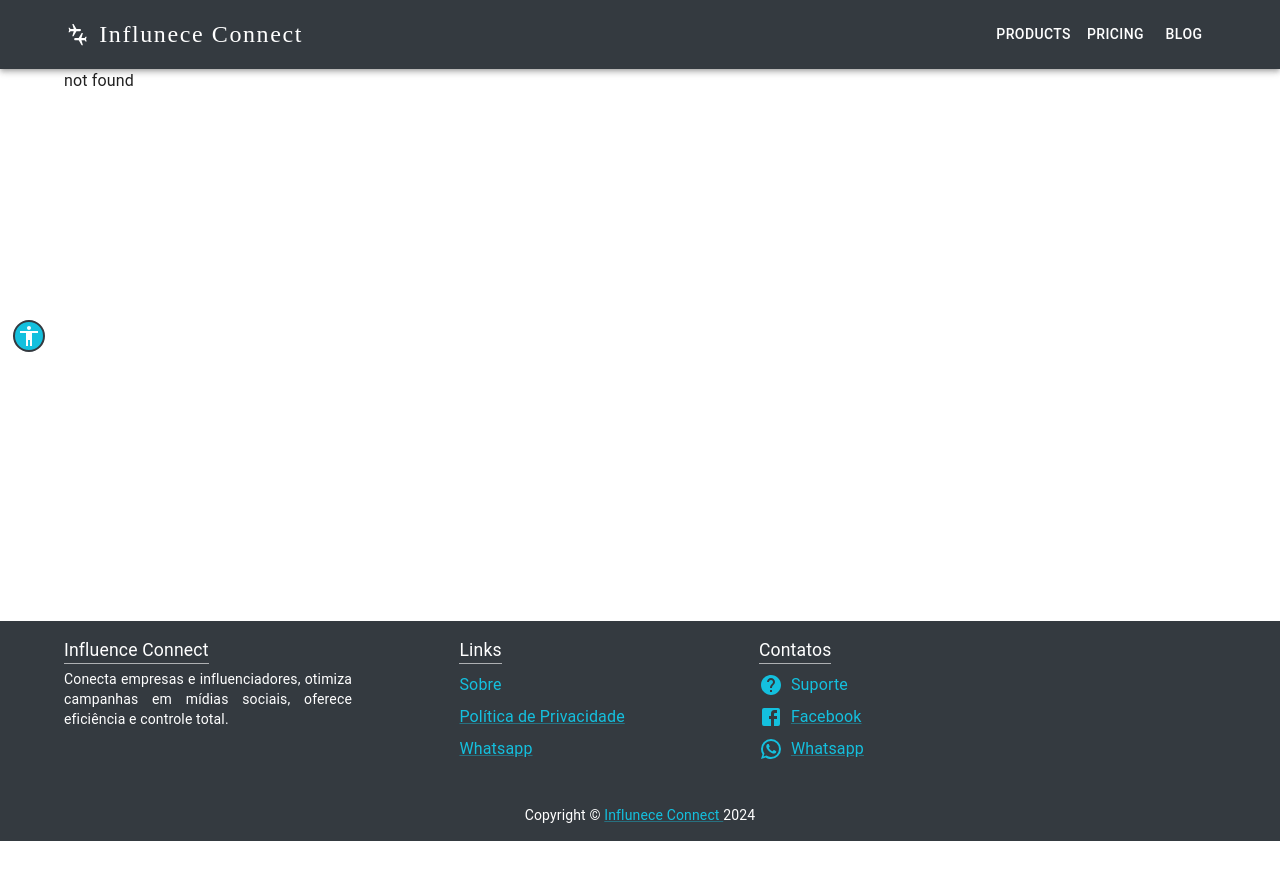
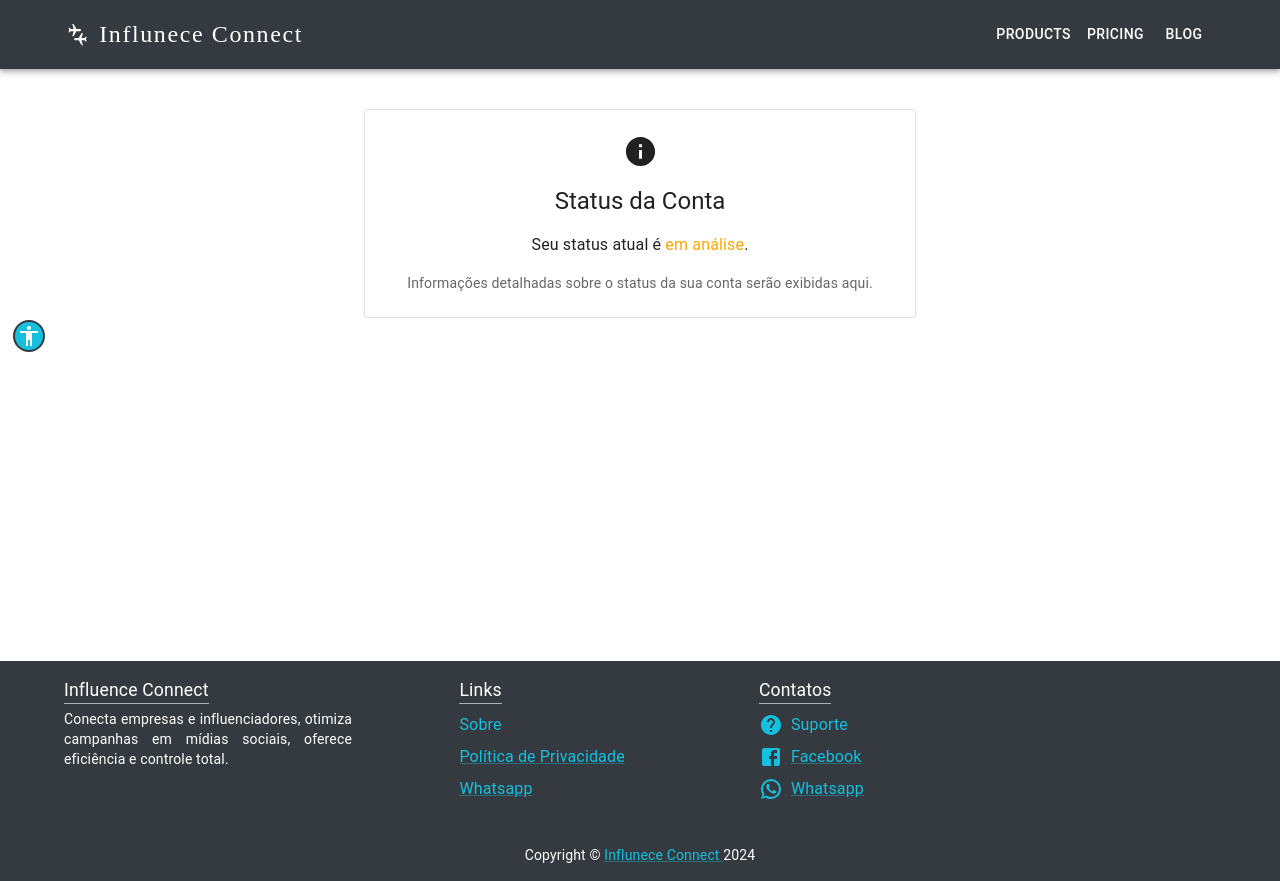
Before and after one commit to InfluenceConnect/front, a React (Vite) app: page /accountStatus in a window 1280 px wide. Before the commit the page ends 841 px from the top, so only its background shows below. Built offline with nearby package versions, Linux system fonts and the light colour scheme.

Commit message:
Pagina Accountstatus adicionada,  rotas adicionadas para essa pagina.

```diff
--- a/src/Router.tsx
+++ b/src/Router.tsx
@@ -10,6 +10,7 @@
 import { Container, CssBaseline } from "@mui/material";
 import Register from "./pages/company/register/Register";
 import RegisterNicheInfluencer from "./pages/influencer/register/RegisterNiche";
+import AccountStatus from './pages/login/AccountStatus';
 
 const Router = () => {
   return (
@@ -30,6 +31,7 @@
             path="/registerNicheInfluence"
             element={<RegisterNicheInfluencer />}
           />
+          <Route path="/accountStatus" element={<AccountStatus />} />
           <Route path="*" element={<h1>not found</h1>} />
         </Routes>
       </Container>
--- /dev/null
+++ b/src/pages/login/AccountStatus.tsx
@@ -0,0 +1,34 @@
+import React from 'react';
+import { Container, Card, Typography, Box } from '@mui/material';
+import InfoIcon from '@mui/icons-material/Info';
+
+const AccountStatus: React.FC = () => {
+  const status = "em análise";
+
+  const statusStyles: { [key: string]: any } = {
+    "em análise": { color: 'orange' },
+    "recusada": { color: 'red' },
+    "desativada": { color: 'gray' }
+  };
+
+  return (
+    <Container maxWidth="sm" sx={{ mt: 5 }}>
+      <Card variant="outlined" sx={{ textAlign: 'center', p: 3 }}>
+        <Box display="flex" justifyContent="center" alignItems="center" mb={2}>
+          <InfoIcon fontSize="large" />
+        </Box>
+        <Typography variant="h5" component="div">
+          Status da Conta
+        </Typography>
+        <Typography variant="body1" component="p" sx={{ my: 2 }}>
+          Seu status atual é <span style={statusStyles[status]}>{status}</span>.
+        </Typography>
+        <Typography variant="body2" color="text.secondary">
+          Informações detalhadas sobre o status da sua conta serão exibidas aqui.
+        </Typography>
+      </Card>
+    </Container>
+  );
+};
+
+export default AccountStatus;
```
Also changed, not shown: 1 other file (tests, documents, lock files or other folders).
